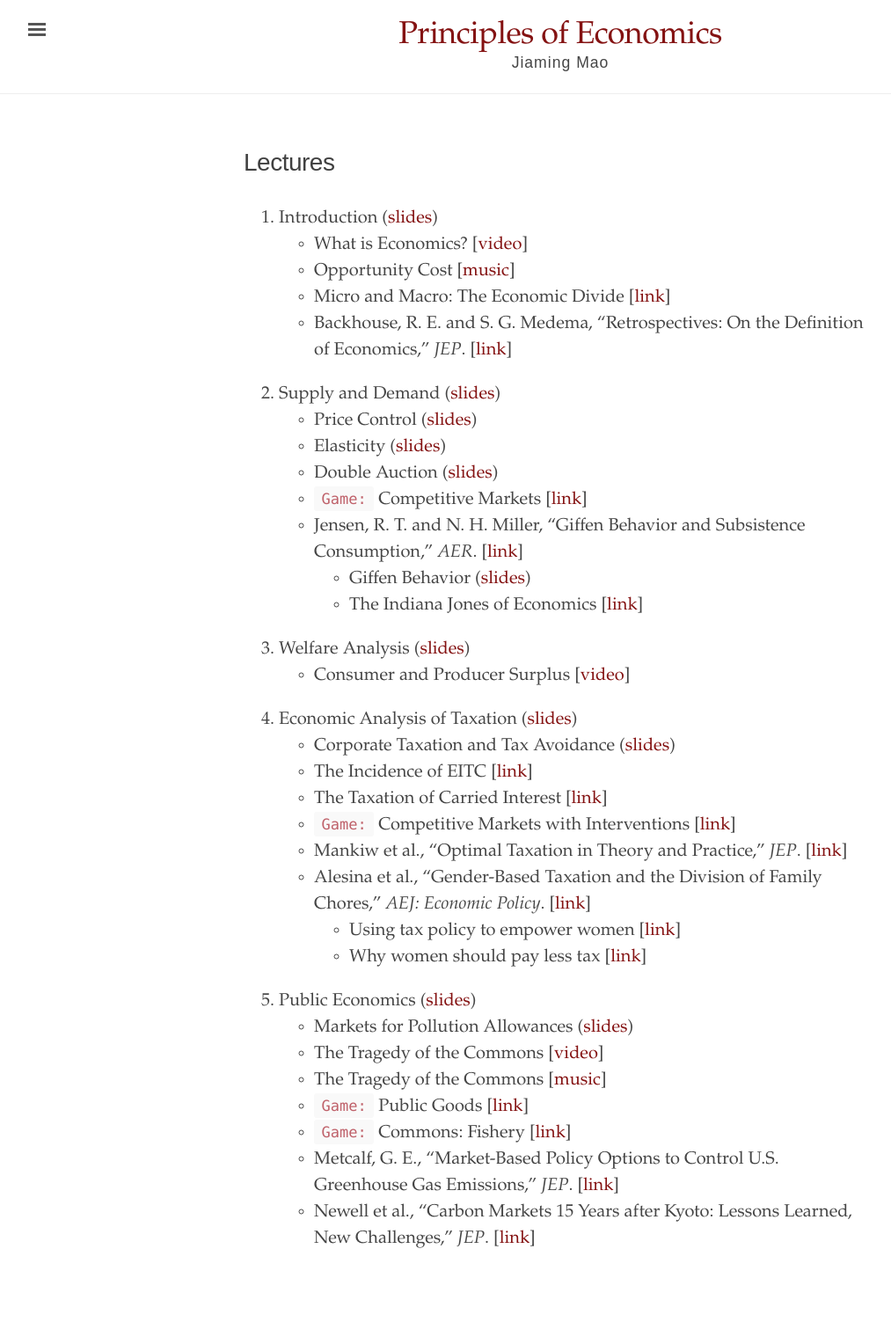
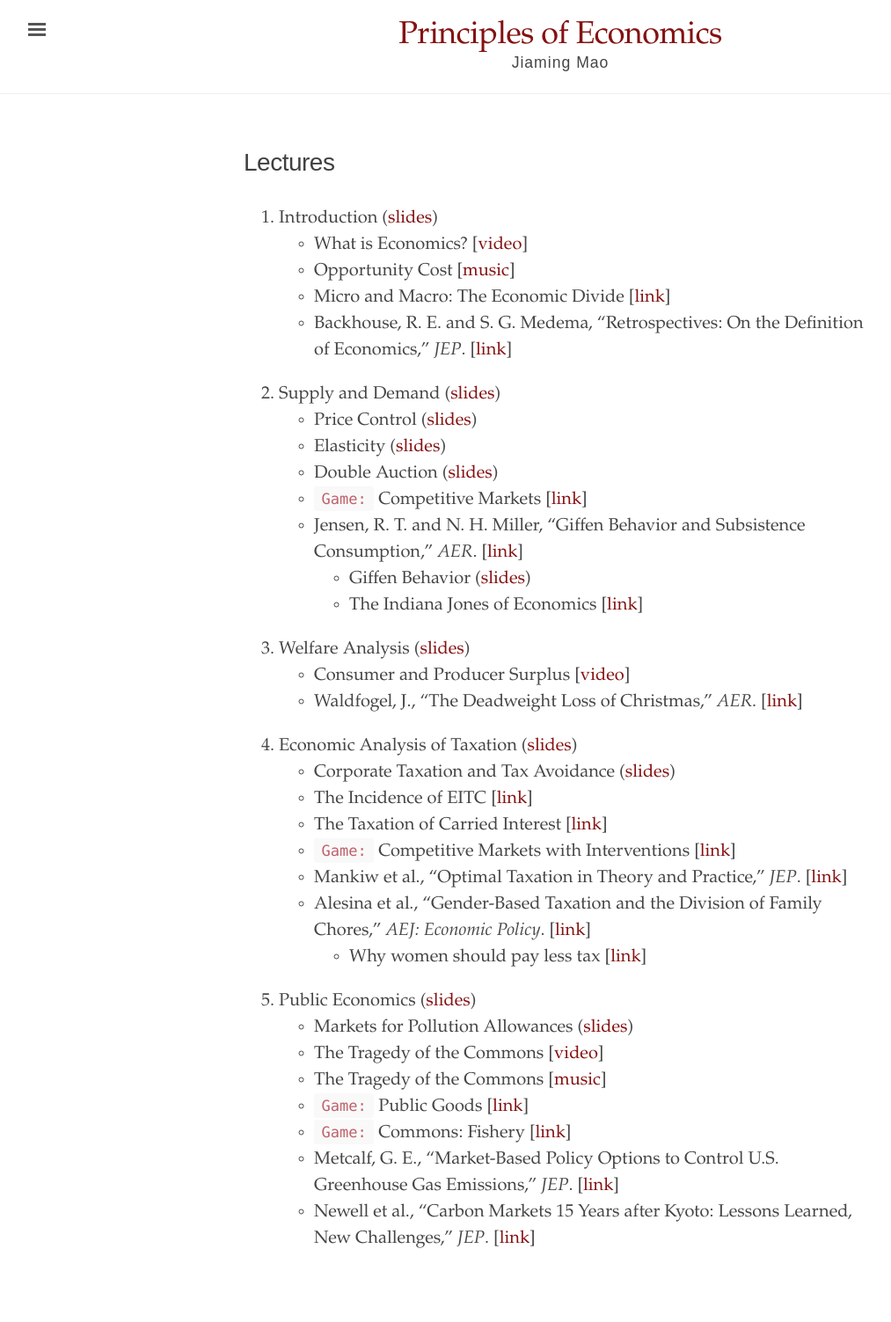
Before and after one commit to jiamingmao/principles-of-economics, a Jekyll site: the page built from Lectures.md, in a window 1280 px wide. Shown: the whole page at 88% size, without its empty margins (3-1016 px from the left). Built offline with Jekyll 4.4.1, drawn with Linux system fonts in a browser that asks for light colours.

Commit message:
update lec

```diff
--- a/Lectures.md
+++ b/Lectures.md
@@ -22,6 +22,7 @@ order: 2
 
 3. Welfare Analysis ([slides]({{ site.baseurl }}/assets/Lectures/Welfare_Analysis.pdf))
       - Consumer and Producer Surplus [[video](https://www.youtube.com/watch?v=kCKWV-94nsY)]
+      - Waldfogel, J., "The Deadweight Loss of Christmas," _AER_. [[link](http://www.jstor.org/stable/2117564?seq=1#page_scan_tab_contents)]
 
 4. Economic Analysis of Taxation ([slides]({{ site.baseurl }}/assets/Lectures/Taxation.pdf))
     - Corporate Taxation and Tax Avoidance ([slides]({{ site.baseurl }}/assets/Lectures/Corporate_Taxation_and_Tax_Avoidance.pdf))
@@ -30,8 +31,8 @@ order: 2
     - `Game:` Competitive Markets with Interventions [[link](https://www.moblab.com/games/continuous-market-game/)]
     - Mankiw et al., "Optimal Taxation in Theory and Practice," _JEP_. [[link](https://www.aeaweb.org/articles?id=10.1257/jep.23.4.147)]
     - Alesina et al., "Gender-Based Taxation and the Division of Family Chores," _AEJ: Economic Policy_. [[link](https://www.aeaweb.org/articles?id=10.1257/pol.3.2.1)]
-        - Using tax policy to empower women [[link](http://voxeu.org/article/using-tax-policy-empower-women)]
         - Why women should pay less tax [[link](https://www.ft.com/content/3fb9f856-ed10-11db-9520-000b5df10621)]
+
 5. Public Economics ([slides]({{ site.baseurl }}/assets/Lectures/Public_Economics.pdf))
     - Markets for Pollution Allowances ([slides]({{ site.baseurl }}/assets/Lectures/Markets_for_Pollution_Allowances.pdf))
     - The Tragedy of the Commons [[video](https://www.youtube.com/watch?v=WYA1y405JW0)]
```
